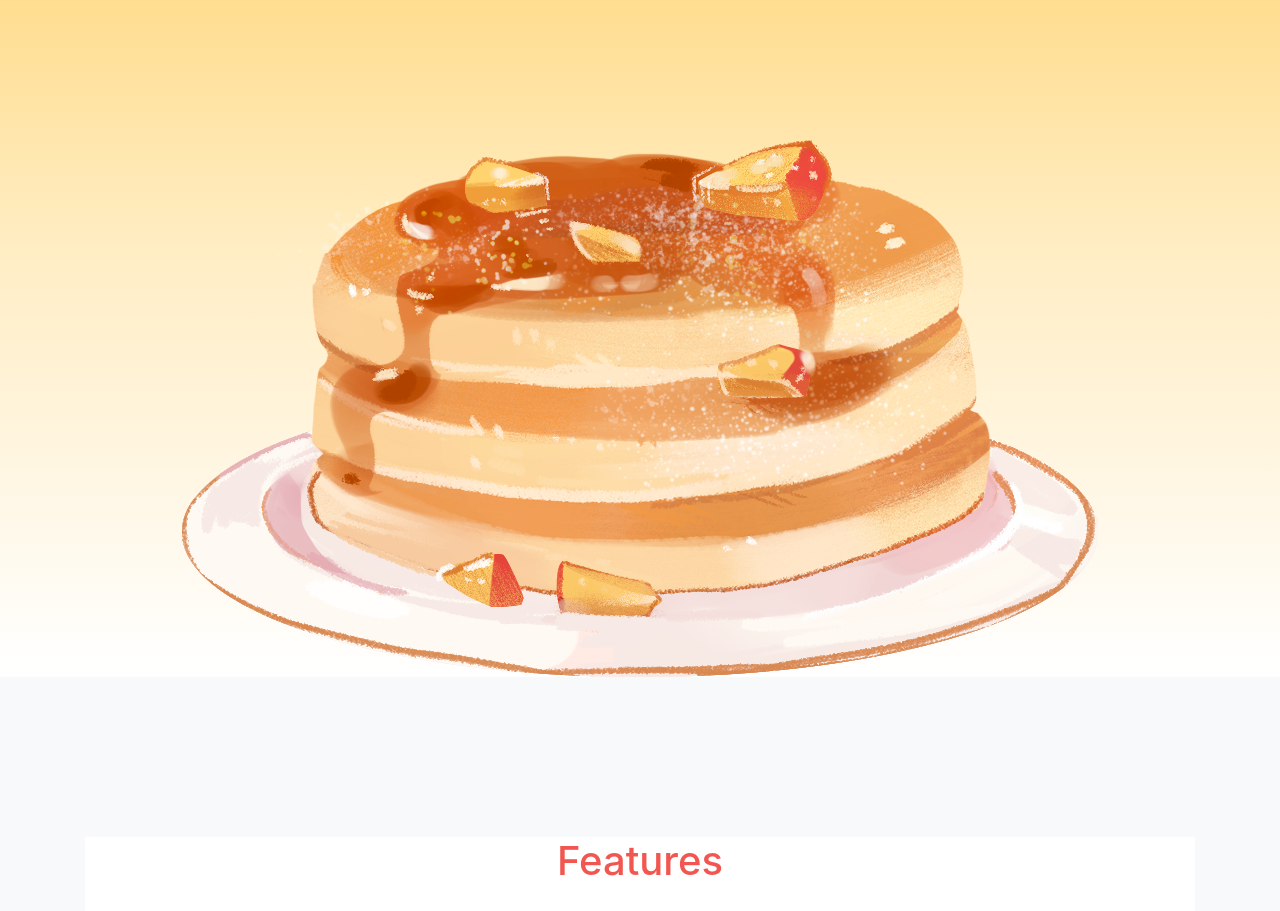
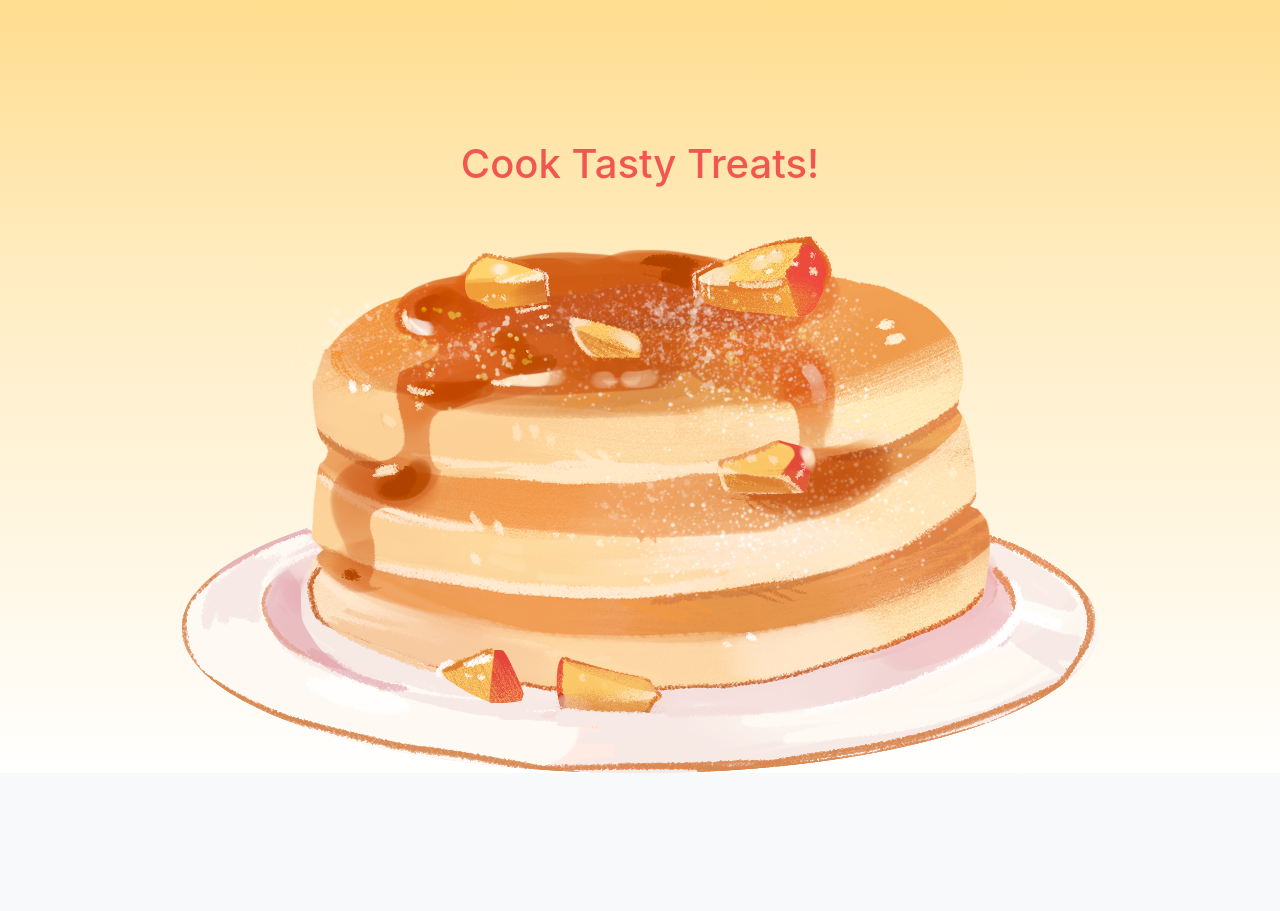
Before and after one commit to kawaiikitty99/kawaiikitty.github.io, a website with bundled scripts: page index.html in a window 1280 px wide. Shown: the part 820-1731 px from the top of the page. Built offline with nearby package versions, Linux system fonts and the light colour scheme.

Commit message:
added text

```diff
--- a/index.html
+++ b/index.html
@@ -73,6 +73,7 @@
 
   <!-- Pancake Section -->
     <section id= about class="about-section text-center">
+        <h1 class="mb-5"><span>Cook Tasty Treats!</span></h1>
       <img src="img/pancake.png" class="img-fluid" alt="about">
     <br>
   </section>
```
